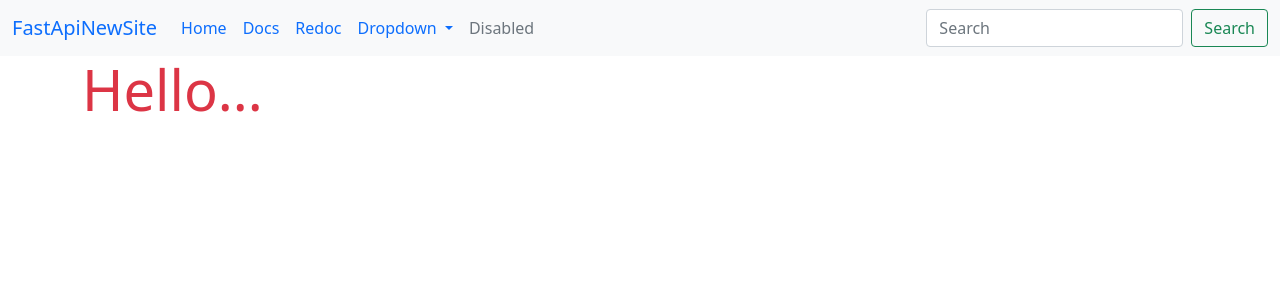
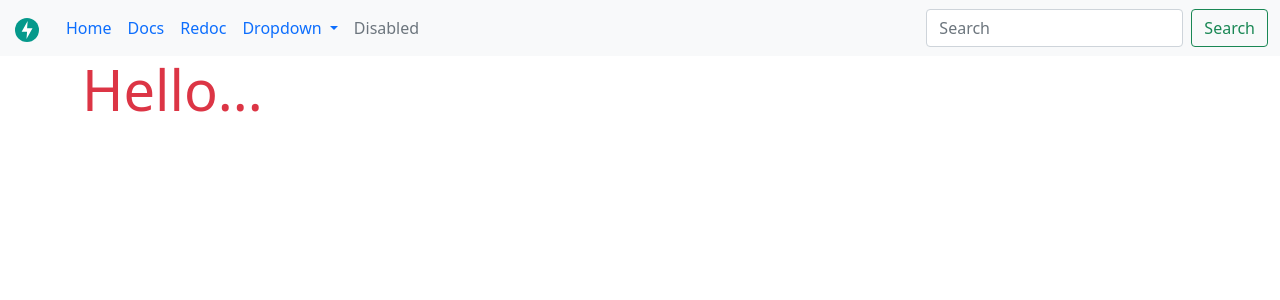
Before and after one commit to shahlep/fastapi-fun-8, a FastAPI app: page / in a window 1280 px wide. Shown: the top 300 px of the page. Run offline with FastAPI, Linux system fonts and the light colour scheme.

Commit message:
fastapi fun 96

```diff
--- a/templates/components/navbar.html
+++ b/templates/components/navbar.html
@@ -1,6 +1,8 @@
 <nav class="navbar navbar-expand-lg bg-light">
   <div class="container-fluid">
-    <a class="navbar-brand" href="/">FastApiNewSite</a>
+    <a class="navbar-brand" href="/">
+      <img src="static/images/fastapi-logo.svg" alt="FastApiNewSite" width="30" height="24">
+    </a>
     <button class="navbar-toggler" type="button" data-bs-toggle="collapse" data-bs-target="#navbarSupportedContent" aria-controls="navbarSupportedContent" aria-expanded="false" aria-label="Toggle navigation">
       <span class="navbar-toggler-icon"></span>
     </button>
```
Also changed, not shown: static/images/fastapi-logo.svg (added).
